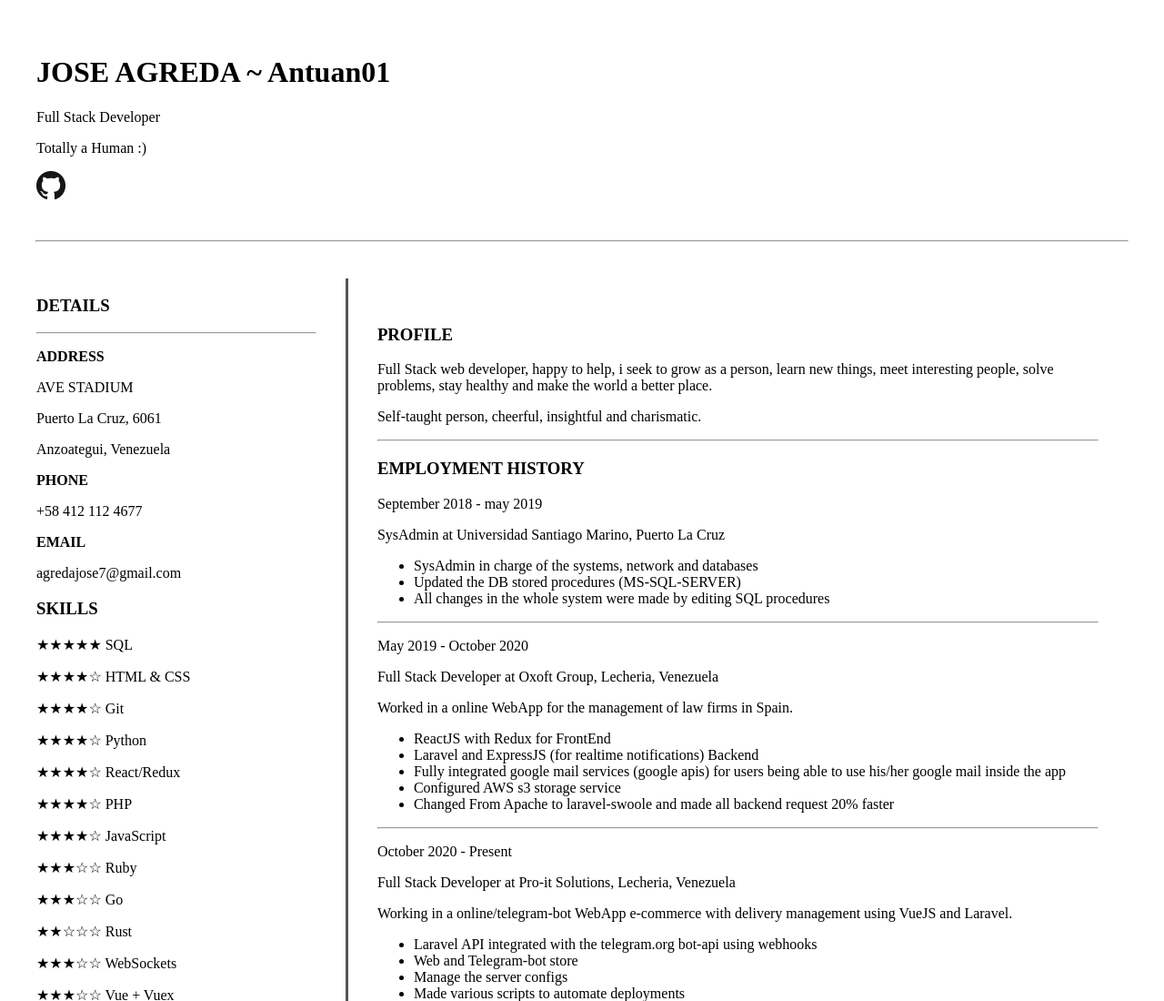
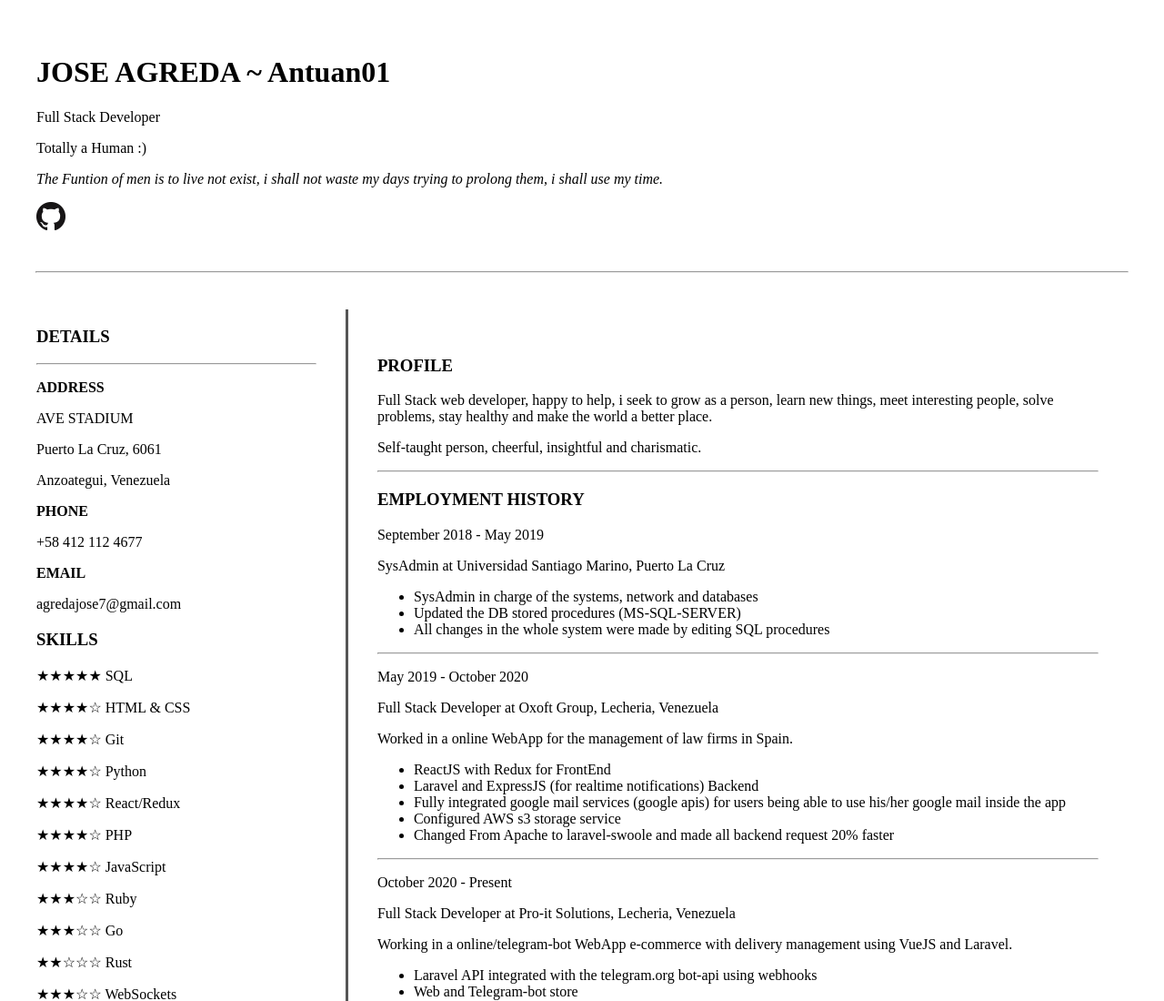
Before and after one commit to Antuan01/simple-cv, a website: page index.html in a window 1280 px wide. Shown: the top 1100 px of the page at 91% size. Drawn offline with Linux system fonts and the light colour scheme.

Commit message:
update quote

```diff
--- a/index.html
+++ b/index.html
@@ -5,7 +5,7 @@
     <meta http-equiv="x-ua-compatible" content="ie=edge" />
     <meta name="viewport" content="width=device-width, initial-scale=1" />
 
-    <title>FullStack Developer</title>
+    <title>Antuan01 - FullStack Developer</title>
     <link rel="stylesheet" href="main.css" />
     <link rel="icon" href="images/favicon.png" />
 
@@ -52,6 +52,7 @@
       <h1>JOSE AGREDA ~ Antuan01</h1>
       <p>Full Stack Developer</p>
       <p>Totally a Human :)</p>
+      <p><i>The Funtion of men is to live not exist, i shall not waste my days trying to prolong them, i shall use my time.</i></p>
       <a target="_blank" href="https://github.com/Antuan01"
         ><img src="assets/GitHub-Mark-32px.png"
       /></a>
@@ -112,7 +113,7 @@
 
         <h3>EMPLOYMENT HISTORY</h3>
 
-        <p>September 2018 - may 2019</p>
+        <p>September 2018 - May 2019</p>
         <p>SysAdmin at Universidad Santiago Marino, Puerto La Cruz</p>
         <ul>
           <li>SysAdmin in charge of the systems, network and databases</li>
```
